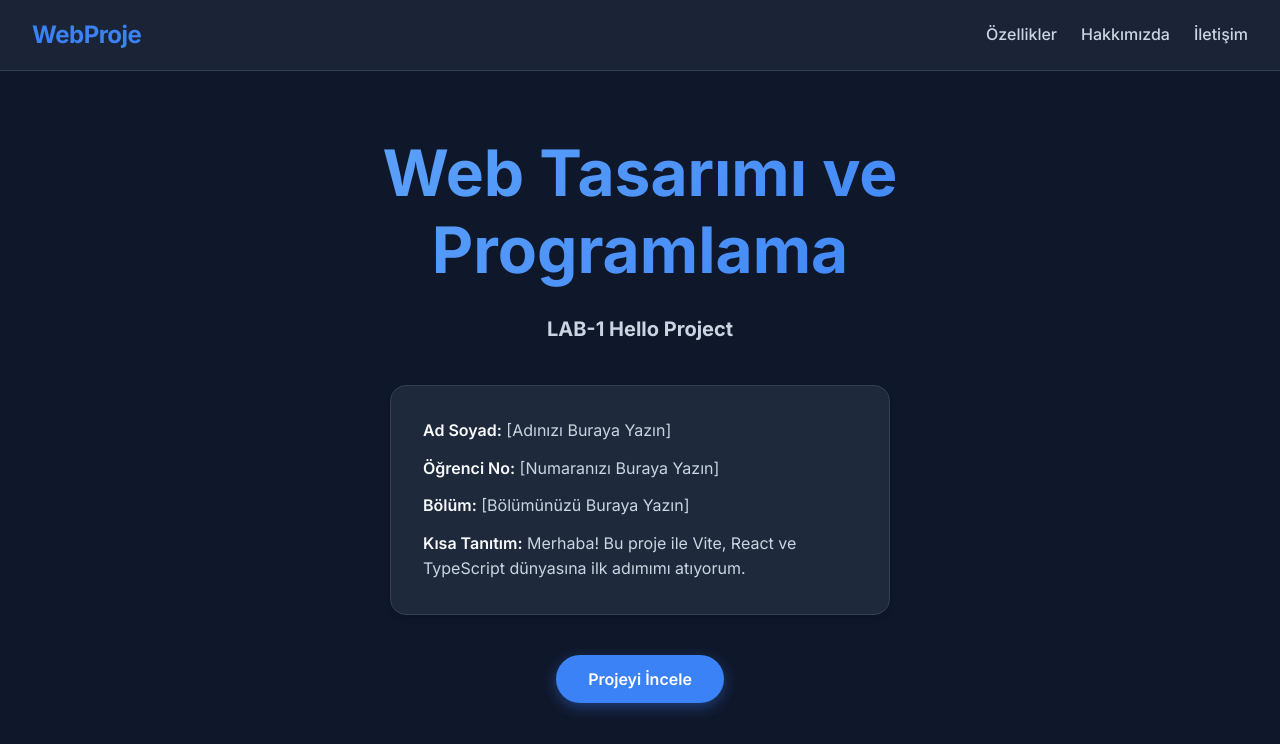
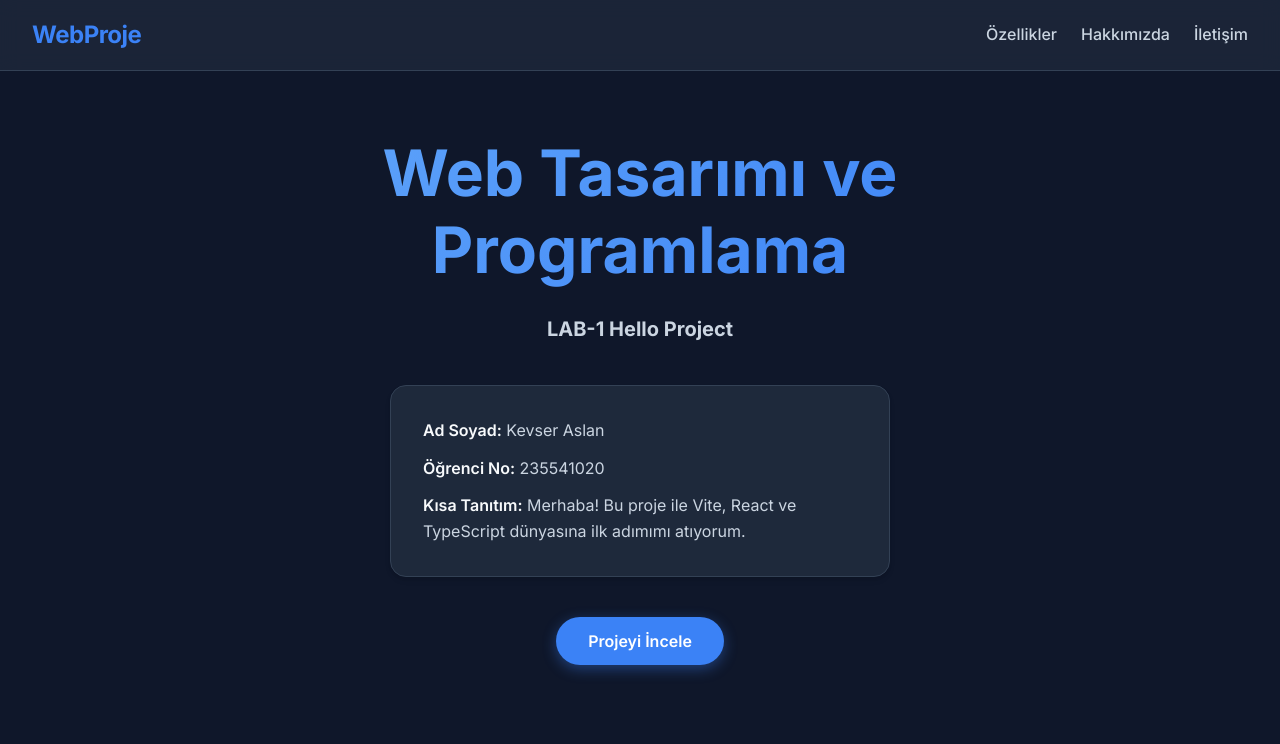
Before and after one commit to kevseraslan/uygulamalar, a React (Vite) app: page / in a window 1280 px wide. Shown: the top 744 px of the page. Built offline with nearby package versions, Linux system fonts and the light colour scheme.

Commit message:
feat: update personal details with real user information

```diff
--- a/src/App.css
+++ b/src/App.css
@@ -1,4 +1,4 @@
-hafta .app-container {
+.app-container {
   display: flex;
   flex-direction: column;
   min-height: 100vh;
--- a/src/App.tsx
+++ b/src/App.tsx
@@ -9,9 +9,8 @@ function App() {
         <h2 className="hero-subtitle">LAB-1 Hello Project</h2>
 
         <div className="personal-info">
-          <p><strong>Ad Soyad:</strong> [Adınızı Buraya Yazın]</p>
-          <p><strong>Öğrenci No:</strong> [Numaranızı Buraya Yazın]</p>
-          <p><strong>Bölüm:</strong> [Bölümünüzü Buraya Yazın]</p>
+          <p><strong>Ad Soyad:</strong> Kevser Aslan</p>
+          <p><strong>Öğrenci No:</strong> 235541020</p>
           <p><strong>Kısa Tanıtım:</strong> Merhaba! Bu proje ile Vite, React ve TypeScript dünyasına ilk adımımı atıyorum.</p>
         </div>
 
```
Also changed, not shown: 1 other file (tests, documents, lock files or other folders).
